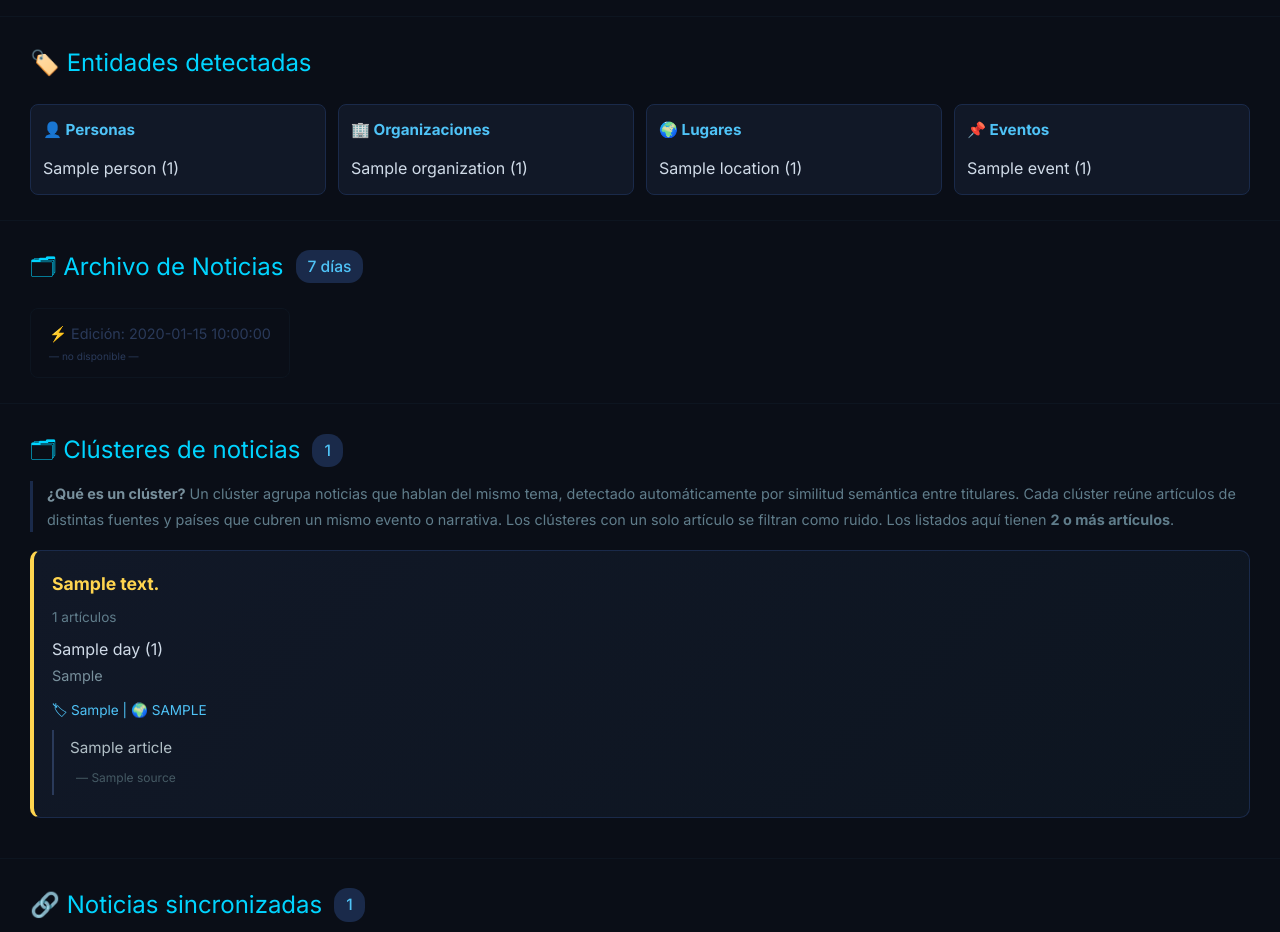
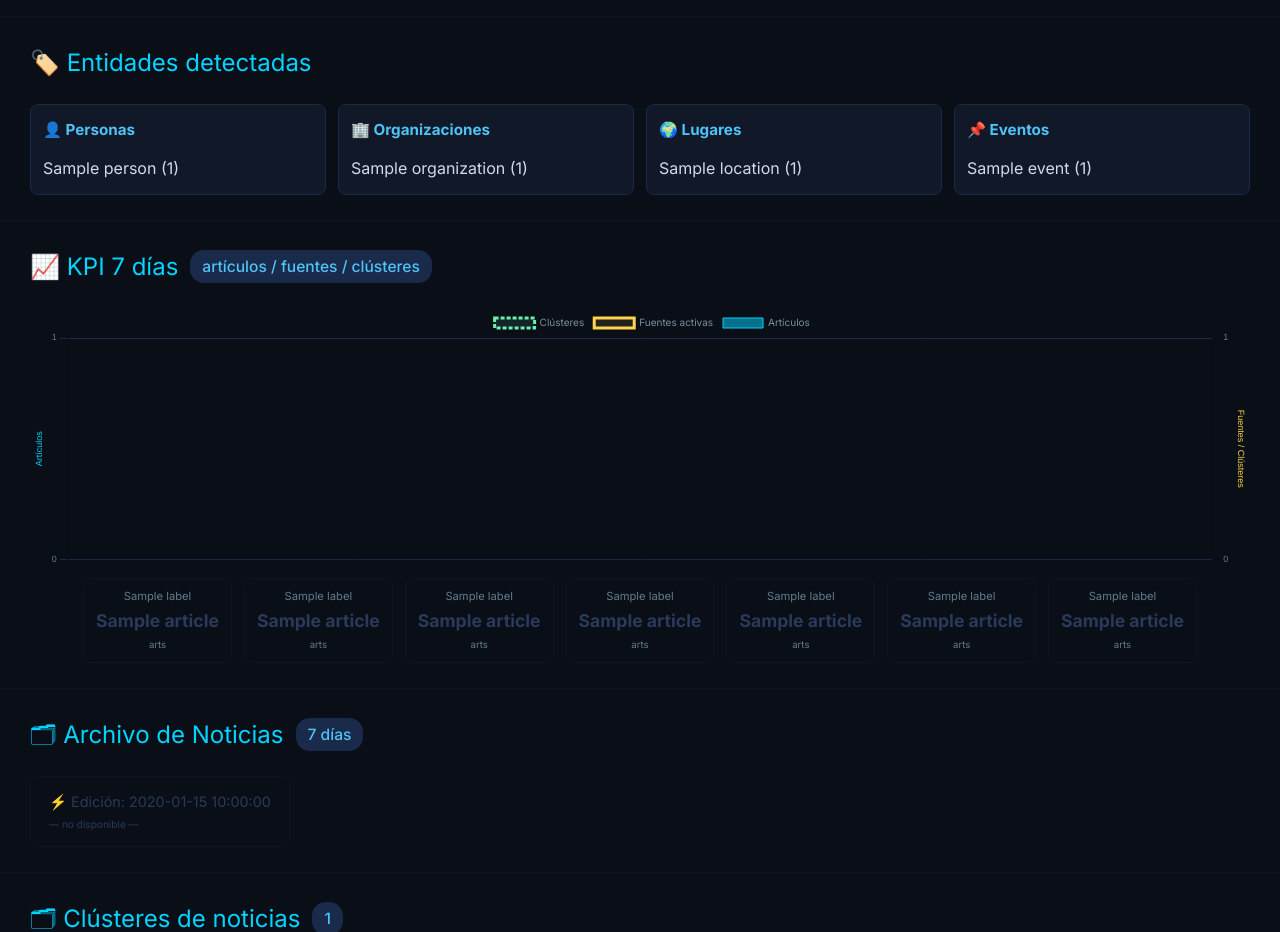
Before and after one commit to mcasrom/intelligence-hub, a Python web app: template templates/briefing.html in a window 1280 px wide. Shown: the part 690-1622 px from the top of the page. Run offline with Jinja, Linux system fonts and the light colour scheme; the template is opened without the code that fills it: most values are stand-ins (such as "Sample title", 1, 10 or a date in 2020).

Commit message:
feat: gráfico KPI cronológico 7 días (artículos/fuentes/clústeres) con Chart.js

```diff
--- a/templates/briefing.html
+++ b/templates/briefing.html
@@ -26,6 +26,7 @@
     <link rel="preconnect" href="https://fonts.googleapis.com">
     <link rel="preconnect" href="https://fonts.gstatic.com" crossorigin>
     <link href="https://fonts.googleapis.com/css2?family=Inter:wght@400;500;600;700&display=swap" rel="stylesheet">
+    <script src="https://cdn.jsdelivr.net/npm/chart.js@4.4.7/dist/chart.umd.min.js"></script>
     <style>
         * { margin: 0; padding: 0; box-sizing: border-box; }
         body {
@@ -405,6 +406,24 @@
     </div>
 </div>
 {% endif %}
+
+<div class="section" id="kpi">
+    <div class="section-title">📈 KPI 7 días <span class="badge">artículos / fuentes / clústeres</span></div>
+    <div style="position:relative;height:260px;">
+        <canvas id="kpiChart" style="width:100%;height:100%;"></canvas>
+    </div>
+    <div style="display:flex;gap:12px;flex-wrap:wrap;margin-top:10px;justify-content:center;">
+        {% for i in range(7) %}
+        <a{% if chart_data.editions[i] %} href="{{ chart_data.editions[i] }}_day_briefing.html"{% endif %}
+           style="display:flex;flex-direction:column;align-items:center;padding:8px 12px;border-radius:8px;text-decoration:none;
+                  {% if chart_data.editions[i] %}background:#111827;border:1px solid #1a2a4a;color:#4fc3f7;{% else %}background:#0a0e17;border:1px solid #0d1520;color:#2a3a5a;{% endif %}">
+            <span style="font-size:0.7em;color:#607d8b;">{{ chart_data.labels[i] }}</span>
+            <span style="font-size:1.1em;font-weight:700;">{{ chart_data.articles[i] }}</span>
+            <span style="font-size:0.6em;color:#607d8b;">arts</span>
+        </a{% if chart_data.editions[i] %}>{% else %}>{% endif %}
+        {% endfor %}
+    </div>
+</div>
 
 <div class="section" id="archivo">
     <div class="section-title">🗂 Archivo de Noticias <span class="badge">7 días</span></div>
@@ -815,6 +834,86 @@ fetch(COUNTER_URL + '?visit=1', { mode: 'cors' })
     .then(r => r.json())
     .then(d => { document.getElementById('visit-count').textContent = d.count; })
     .catch(() => { document.getElementById('visit-count').textContent = '---'; });
+
+// ── KPI Chart ──
+(function() {
+    const labels = {{ chart_data.labels | tojson }};
+    const articles = {{ chart_data.articles | tojson }};
+    const sources = {{ chart_data.sources | tojson }};
+    const clusters = {{ chart_data.clusters | tojson }};
+    const canvas = document.getElementById('kpiChart');
+    if (!canvas || typeof Chart === 'undefined') return;
+    new Chart(canvas, {
+        type: 'bar',
+        data: {
+            labels: labels,
+            datasets: [
+                {
+                    label: 'Artículos',
+                    data: articles,
+                    backgroundColor: 'rgba(0, 212, 255, 0.5)',
+                    borderColor: 'rgba(0, 212, 255, 1)',
+                    borderWidth: 1,
+                    order: 2,
+                    yAxisID: 'y',
+                },
+                {
+                    label: 'Fuentes activas',
+                    data: sources,
+                    type: 'line',
+                    borderColor: '#ffd54f',
+                    backgroundColor: 'rgba(255, 213, 79, 0.1)',
+                    pointBackgroundColor: '#ffd54f',
+                    pointRadius: 4,
+                    tension: 0.3,
+                    order: 1,
+                    yAxisID: 'y1',
+                },
+                {
+                    label: 'Clústeres',
+                    data: clusters,
+                    type: 'line',
+                    borderColor: '#69f0ae',
+                    backgroundColor: 'rgba(105, 240, 174, 0.1)',
+                    pointBackgroundColor: '#69f0ae',
+                    pointRadius: 3,
+                    tension: 0.3,
+                    borderDash: [4, 2],
+                    order: 0,
+                    yAxisID: 'y1',
+                }
+            ]
+        },
+        options: {
+            responsive: true,
+            maintainAspectRatio: false,
+            plugins: {
+                legend: {
+                    labels: { color: '#78909c', font: { size: 10, family: 'Inter' } }
+                }
+            },
+            scales: {
+                x: {
+                    ticks: { color: '#607d8b', font: { size: 10 } },
+                    grid: { color: '#1a2a4a' }
+                },
+                y: {
+                    beginAtZero: true,
+                    ticks: { color: '#607d8b', font: { size: 9 }, stepSize: 1 },
+                    grid: { color: '#1a2a4a' },
+                    title: { display: true, text: 'Artículos', color: '#00d4ff', font: { size: 9 } }
+                },
+                y1: {
+                    beginAtZero: true,
+                    position: 'right',
+                    ticks: { color: '#607d8b', font: { size: 9 }, stepSize: 1 },
+                    grid: { drawOnChartArea: false },
+                    title: { display: true, text: 'Fuentes / Clústeres', color: '#ffd54f', font: { size: 9 } }
+                }
+            }
+        }
+    });
+})();
 </script>
 
 </body>
```
Also changed, not shown: src/generator.py (+20 -0 lines).
